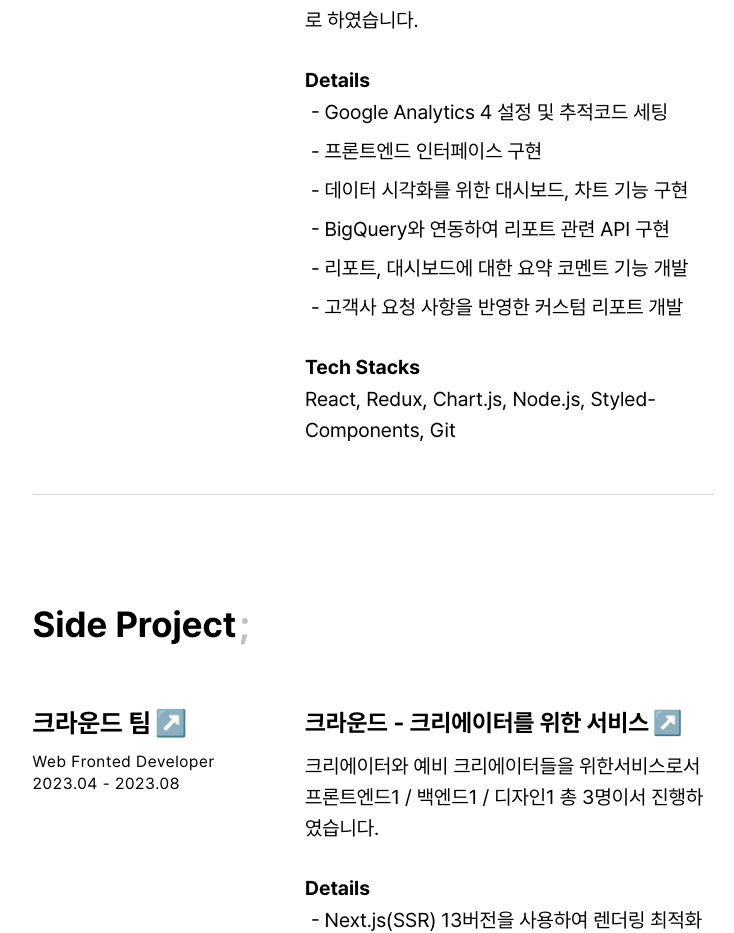
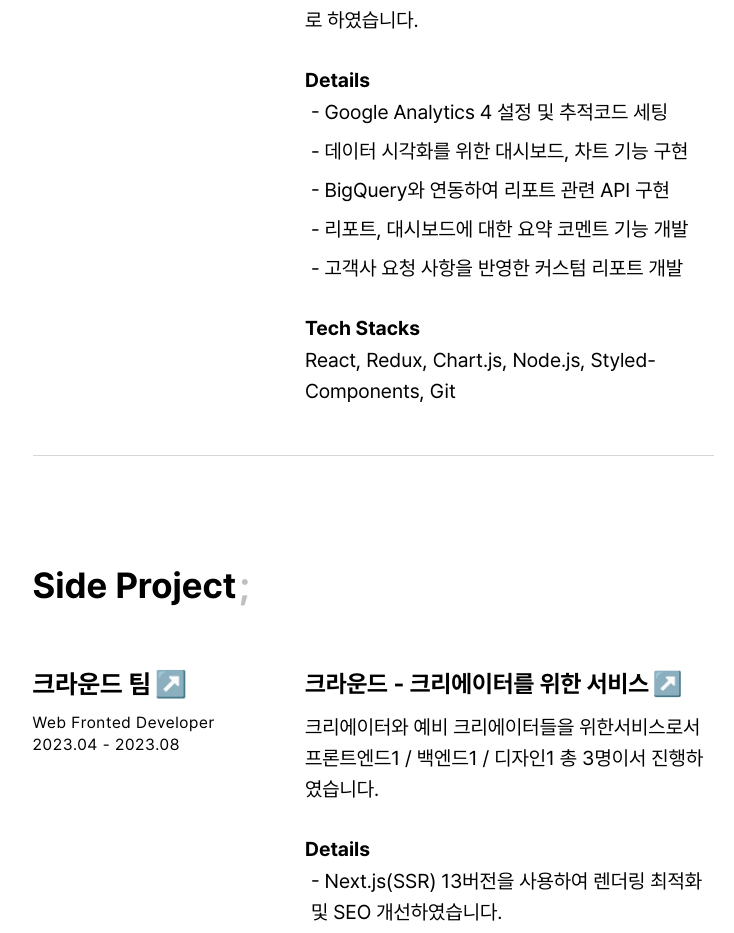
Before and after one commit to cherryc0ck/resume, a Next.js app: page / in a window 1280 px wide. Shown: the part 1143-2076 px from the top of the page, without its empty margins (267-1001 px from the left). Built offline with nearby package versions, Linux system fonts and the light colour scheme.

Commit message:
:adhesive_bandage: clean code

```diff
--- a/src/components/domain/resume/work/Work.tsx
+++ b/src/components/domain/resume/work/Work.tsx
@@ -33,7 +33,6 @@ const DATA = [
       url: "https://analytics.growthfit.kr/",
       details: [
         "Google Analytics 4 설정 및 추적코드 세팅",
-        "프론트엔드 인터페이스 구현",
         "데이터 시각화를 위한 대시보드, 차트 기능 구현",
         "BigQuery와 연동하여 리포트 관련 API 구현",
         "리포트, 대시보드에 대한 요약 코멘트 기능 개발",
```
